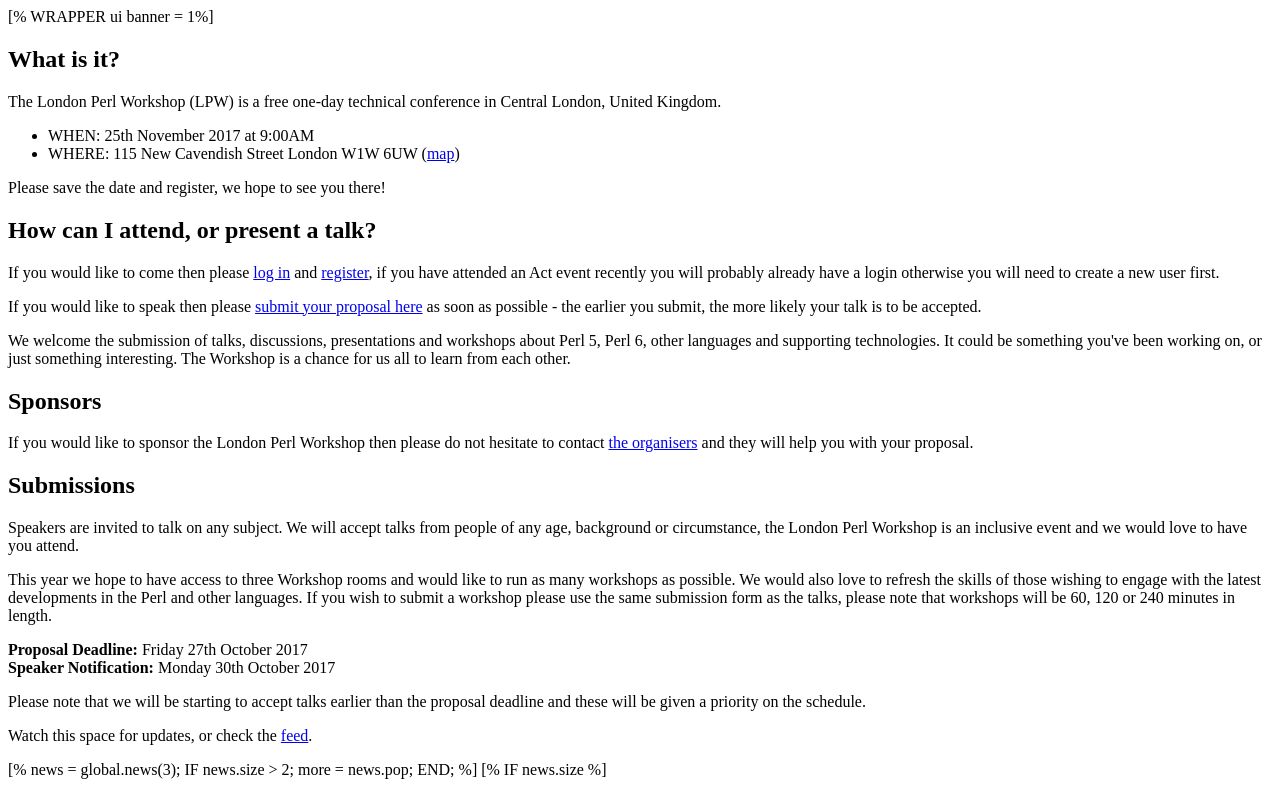
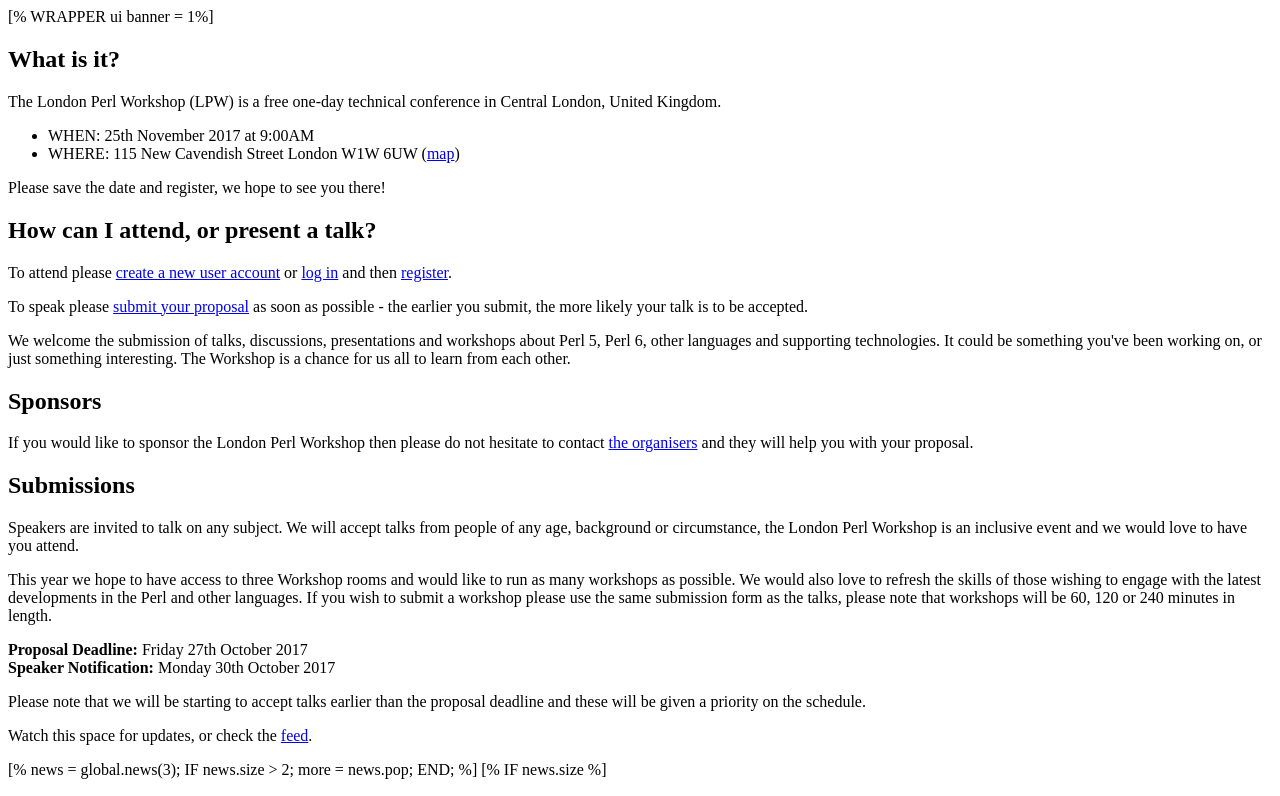
Before and after one commit to Act-Conferences/lpw2017, a plain HTML site: page actdocs/static/index.html in a window 1280 px wide. Shown: the top 796 px of the page. Drawn offline with Linux system fonts and the light colour scheme.

Commit message:
Tighten up attend/speak

```diff
--- a/actdocs/static/index.html
+++ b/actdocs/static/index.html
@@ -16,15 +16,11 @@ The London Perl Workshop (LPW) is a free one-day technical conference in Central
 
 <h2>How can I attend, or present a talk?</h2>
 <p>
-If you would like to come then please <a href="[% make_uri('login') %]"
->log in</a> and <a href="[% make_uri('register') %]"
->register</a>, if you have
-attended an Act event recently you will probably already have
-a login otherwise you will need to create a new user first.
+To attend please <a href="[% make_uri('register') %]">create a new user account</a> or <a href="[% make_uri('login') %]">log in</a> and then <a href="[% make_uri('register') %]">register</a>.
 </p>
 
 <p>
-If you would like to speak then please <a href="[% make_uri('newtalk') %]">submit your proposal here</a> as soon as possible - the earlier you submit, the more likely your talk is to be accepted.
+To speak please <a href="[% make_uri('newtalk') %]">submit your proposal</a> as soon as possible - the earlier you submit, the more likely your talk is to be accepted.
 </p>
 
 <p>We welcome the submission of talks, discussions, presentations and workshops about Perl 5, Perl 6, other languages and supporting technologies. It could be something you've been working on, or just something interesting. The Workshop is a chance for us all to learn from each other.</p>
```
